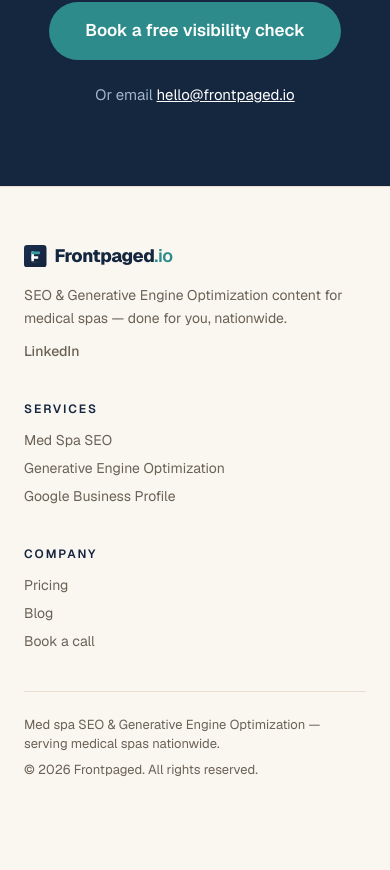
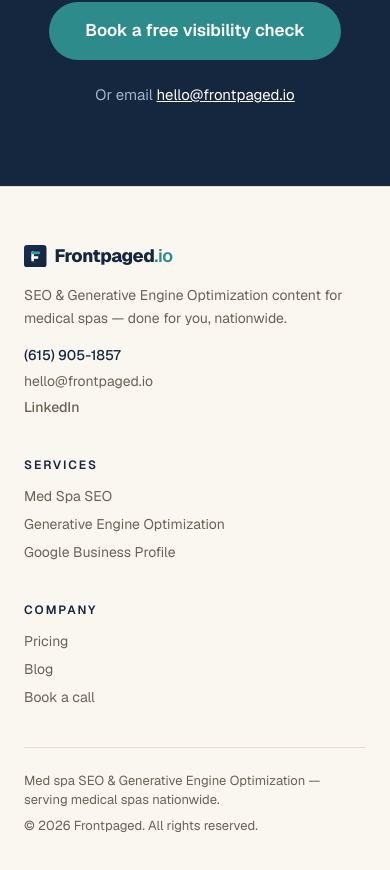
Before and after one commit to hexcorpIO/frontpaged-site, a Next.js app: page /pricing in a window 390 px wide. Shown: the part 7037-7907 px from the top of the page. Before the commit the page ends 7873 px from the top, so only its background shows below. Built offline with nearby package versions, Linux system fonts and the light colour scheme.

Commit message:
footer: add phone (615) 905-1857 (tap-to-call) + email; add telephone to schema

```diff
--- a/src/components/JsonLd.tsx
+++ b/src/components/JsonLd.tsx
@@ -12,6 +12,7 @@
       name: site.name,
       url: site.url,
       email: site.email,
+      telephone: "+1-615-905-1857",
       slogan: site.tagline,
       description: site.description,
       logo: `${site.url}/icon.svg`,
--- a/src/components/SiteFooter.tsx
+++ b/src/components/SiteFooter.tsx
@@ -51,14 +51,22 @@
               SEO &amp; Generative Engine Optimization content for medical spas — done for you,
               nationwide.
             </p>
+            <div className="mt-4 flex flex-col gap-1.5">
+              <a href={site.phoneHref} className="font-medium text-navy hover:text-teal-dark">
+                {site.phone}
+              </a>
+              <a href={`mailto:${site.email}`} className="hover:text-teal-dark">
+                {site.email}
+              </a>
               <a
                 href={site.linkedin}
                 target="_blank"
                 rel="noopener noreferrer"
-              className="mt-3 inline-block font-medium hover:text-teal-dark"
+                className="font-medium hover:text-teal-dark"
               >
                 LinkedIn
               </a>
+            </div>
           </div>
           <Column title="Services" links={services} />
           <Column title="Company" links={company} />
--- a/src/lib/site.ts
+++ b/src/lib/site.ts
@@ -7,6 +7,8 @@
   url: "https://frontpaged.io",
   tagline: "Be the first answer patients see.",
   email: "hello@frontpaged.io",
+  phone: "(615) 905-1857",
+  phoneHref: "tel:+16159051857",
   linkedin: "https://www.linkedin.com/company/frontpaged-io/",
   instagram: "https://www.instagram.com/frontpaged_io/",
   calendly: "https://calendly.com/benton-frontpaged/30min",
```
Lines whose indentation alone changed are shown as unchanged.
